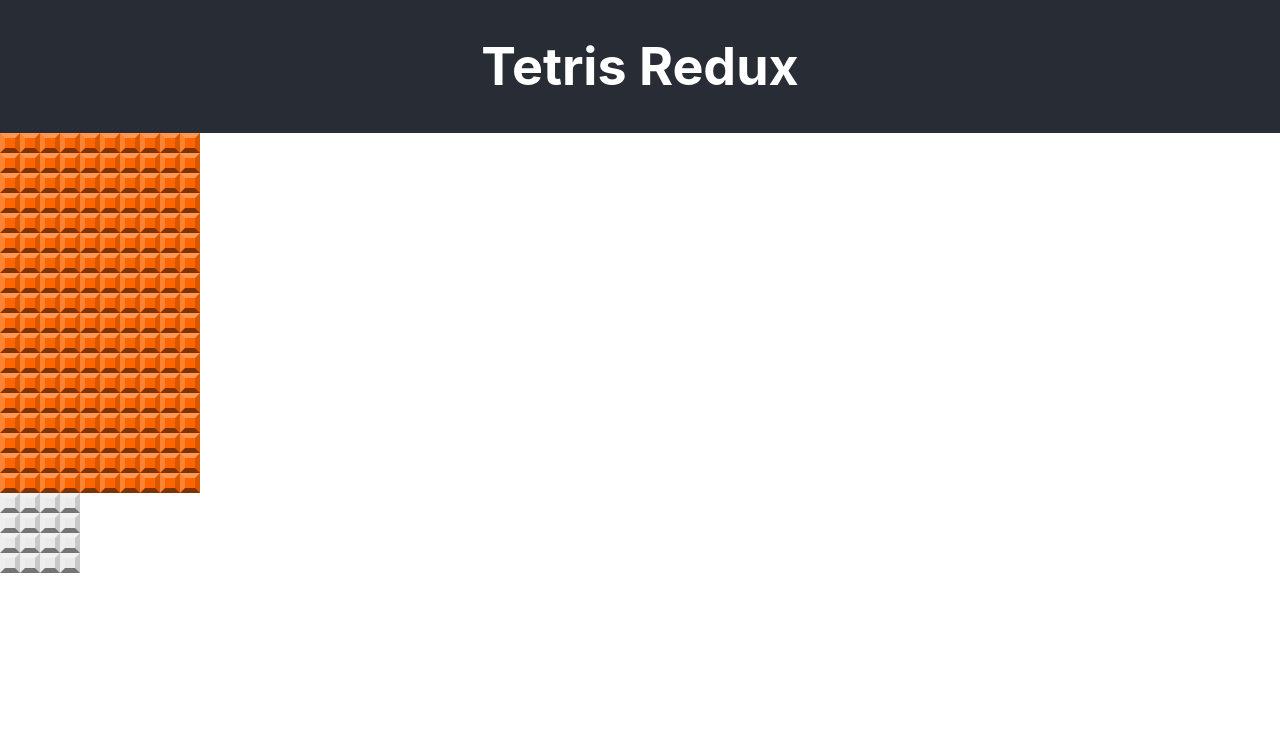
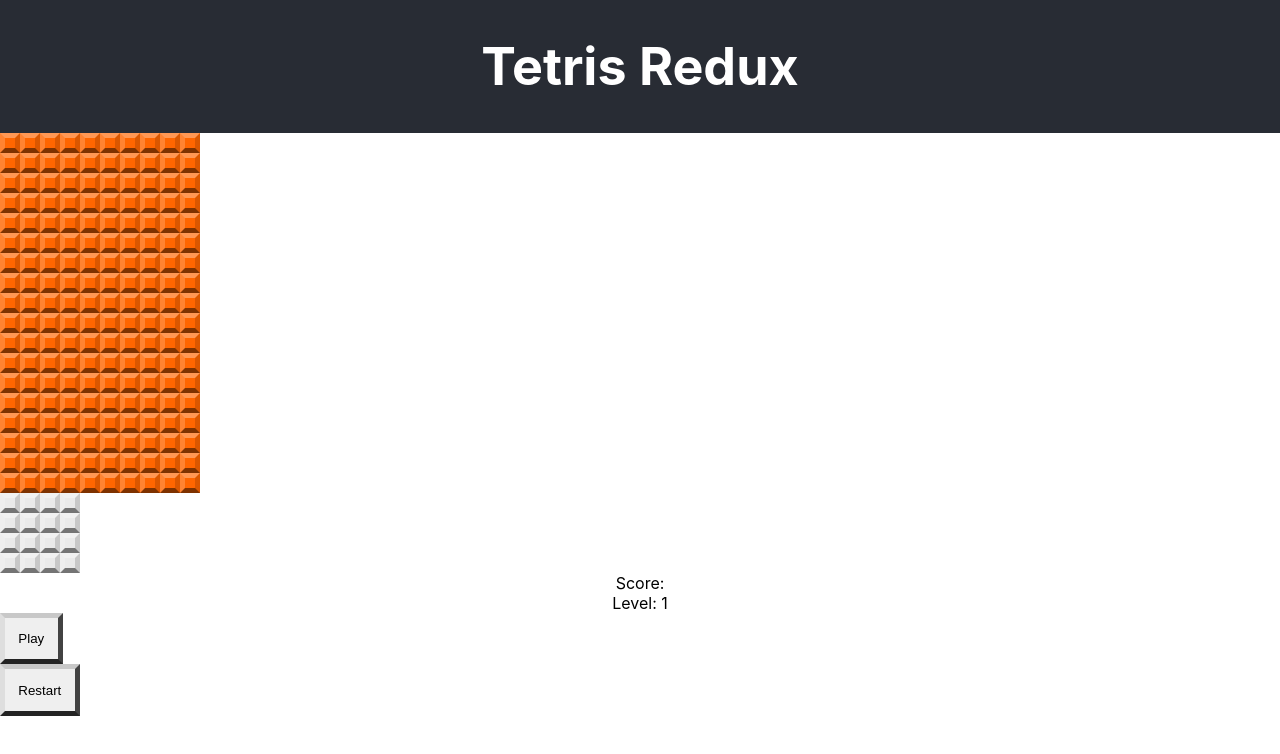
Before and after one commit to miguelquispe/react-redux-tetris-app, a React (Create React App) app: page / in a window 1280 px wide. Shown: the top 754 px of the page. Built offline with nearby package versions, Linux system fonts and the light colour scheme.

Commit message:
feat: Added initial score board

```diff
--- a/src/App.js
+++ b/src/App.js
@@ -1,6 +1,7 @@
 import './App.css';
 import GridBoard from './components/GridBoard';
 import NextBlock from './components/NextBlock';
+import ScoreBoard from './components/ScoreBoard';
 
 function App() {
   return (
@@ -10,6 +11,7 @@ function App() {
       </header>
       <GridBoard />
       <NextBlock />
+      <ScoreBoard />
     </div>
   );
 }
--- /dev/null
+++ b/src/components/ScoreBoard.jsx
@@ -0,0 +1,12 @@
+const ScoreBoard = (props) => {
+  return (
+    <div className="score-board">
+      <div>Score: {props?.score}</div>
+      <div>Level: 1</div>
+      <button className="score-board-button" onClick={(e) => {}}>Play</button>
+      <button className="score-board-button" onClick={(e) => {}}>Restart</button>
+    </div>
+  );
+}
+
+export default ScoreBoard;
--- a/src/index.css
+++ b/src/index.css
@@ -106,3 +106,14 @@ code {
   grid-template-columns: repeat(4, var(--tile-size));
   align-self: flex-start;
 }
+
+/* Score Board */
+.score-board-button {
+  display: block;
+  padding: 1em;
+  border-width: 5px;
+  border-top-color: var(--button-color-t);
+  border-left-color: var(--button-color-l);
+  border-right-color: var(--button-color-r);
+  border-bottom-color: var(--button-color-b);
+}
```
